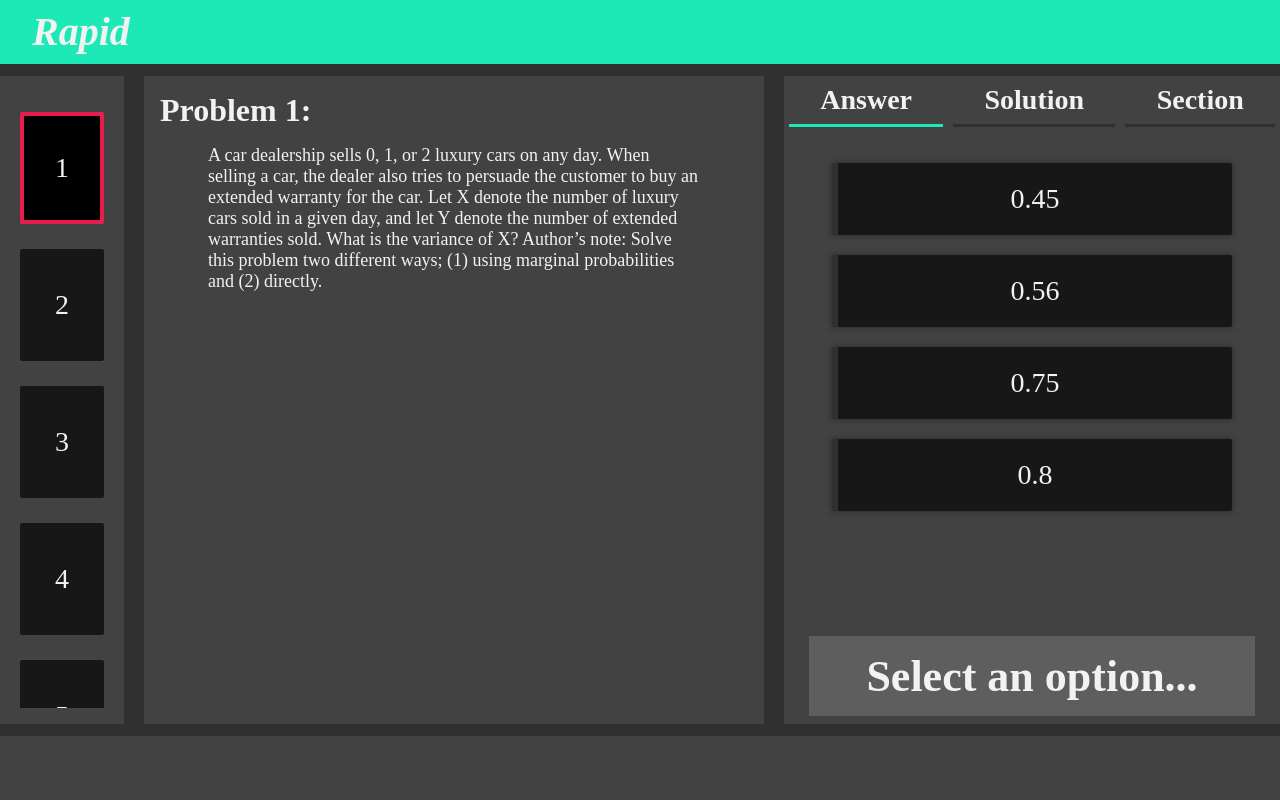
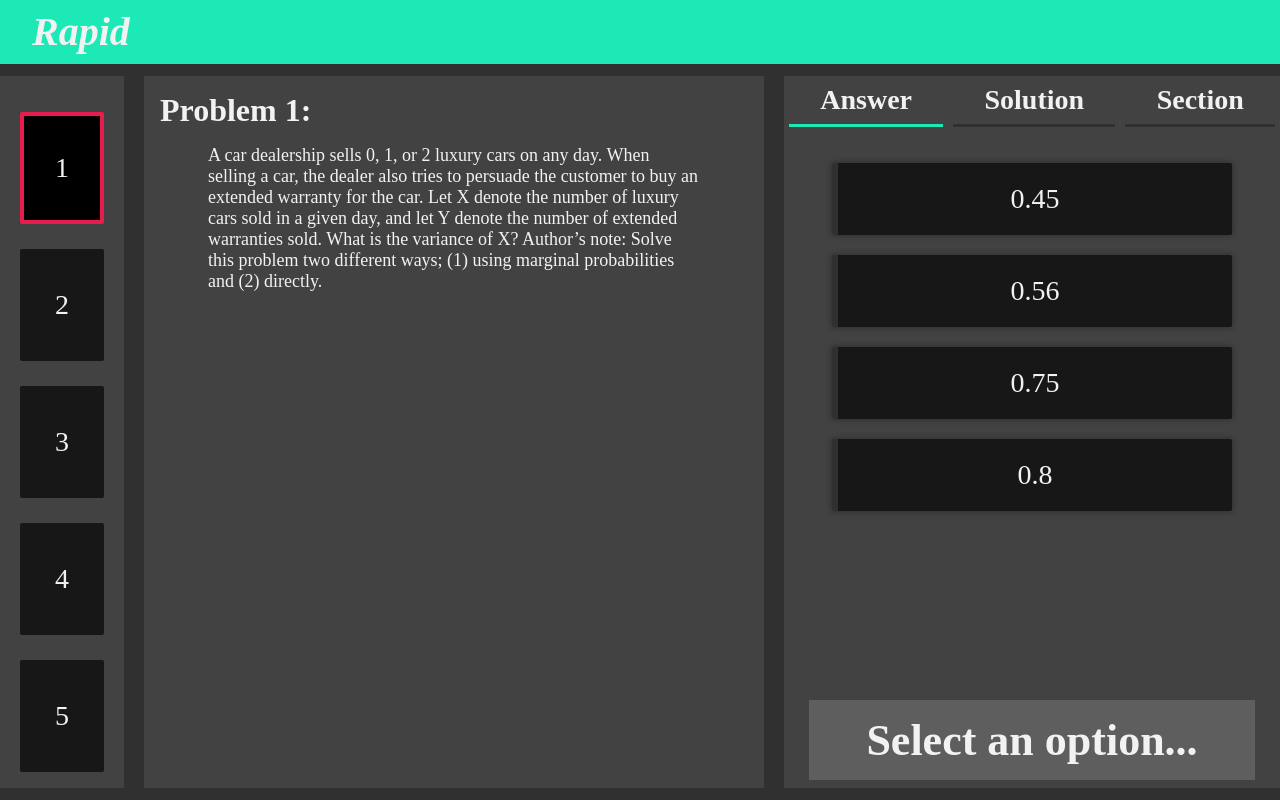
Before and after one commit to L0fty/multiple-choice-ui, a React (Create React App) app: page / in a window 1280 px wide. Built offline with nearby package versions, Linux system fonts and the light colour scheme.

Commit message:
Got rid of section info

```diff
--- a/src/components/folder/Folder.jsx
+++ b/src/components/folder/Folder.jsx
@@ -10,7 +10,7 @@ const Container = styled.section`
   width: 40vw;
   margin: 1.5vh 0 1.5vh 10px;
   background-color: ${props => props.theme.dim};
-  height: 81vh;
+  height: 89vh;
   display: flex;
   flex-direction: column;
 `;
--- a/src/components/problemSelector/ProblemSelector.jsx
+++ b/src/components/problemSelector/ProblemSelector.jsx
@@ -4,7 +4,7 @@ import ProblemPreview from "./ProblemPreview";
 
 const ProblemSelectorContainer = styled.section`
   width: 10vw;
-  height: 81vh;
+  height: 89vh;
   margin: 1.5vh 10px 1.5vh 0;
   background-color: ${props => props.theme.dim};
   display: flex;
--- a/src/components/question/Question.jsx
+++ b/src/components/question/Question.jsx
@@ -6,7 +6,7 @@ const QuestionContainer = styled.section`
   margin: 1.5vh 10px;
   background-color: ${props => props.theme.dim};
   width: 50vw;
-  height: 81vh;
+  height: 89vh;
   display: flex;
   flex-direction: column;
 `;
--- a/src/components/sectionInfo/SectionInfo.jsx
+++ /dev/null
@@ -1,18 +0,0 @@
-import React from "react";
-import styled from "styled-components";
-
-const Container = styled.section`
-  width: 100vw;
-  height: 8vh;
-  display: flex;
-  bottom: 0;
-  left: 0;
-  position: fixed;
-  background-color: ${props => props.theme.dim};
-`;
-
-const SectionInfo = (id, name, number) => {
-  return <Container />;
-};
-
-export default SectionInfo;
--- a/src/pages/Practice.jsx
+++ b/src/pages/Practice.jsx
@@ -40,8 +40,6 @@ class Practice extends React.Component {
   render() {
     const {
       sectionId,
-      sectionName,
-      sectionNumber,
       sections,
       problems,
       selectedProblem
@@ -66,7 +64,6 @@ class Practice extends React.Component {
           sections={sections}
           sectionId={sectionId}
         />
-        <SectionInfo id={sectionId} name={sectionName} number={sectionNumber} />
       </Container>
     );
   }
```
